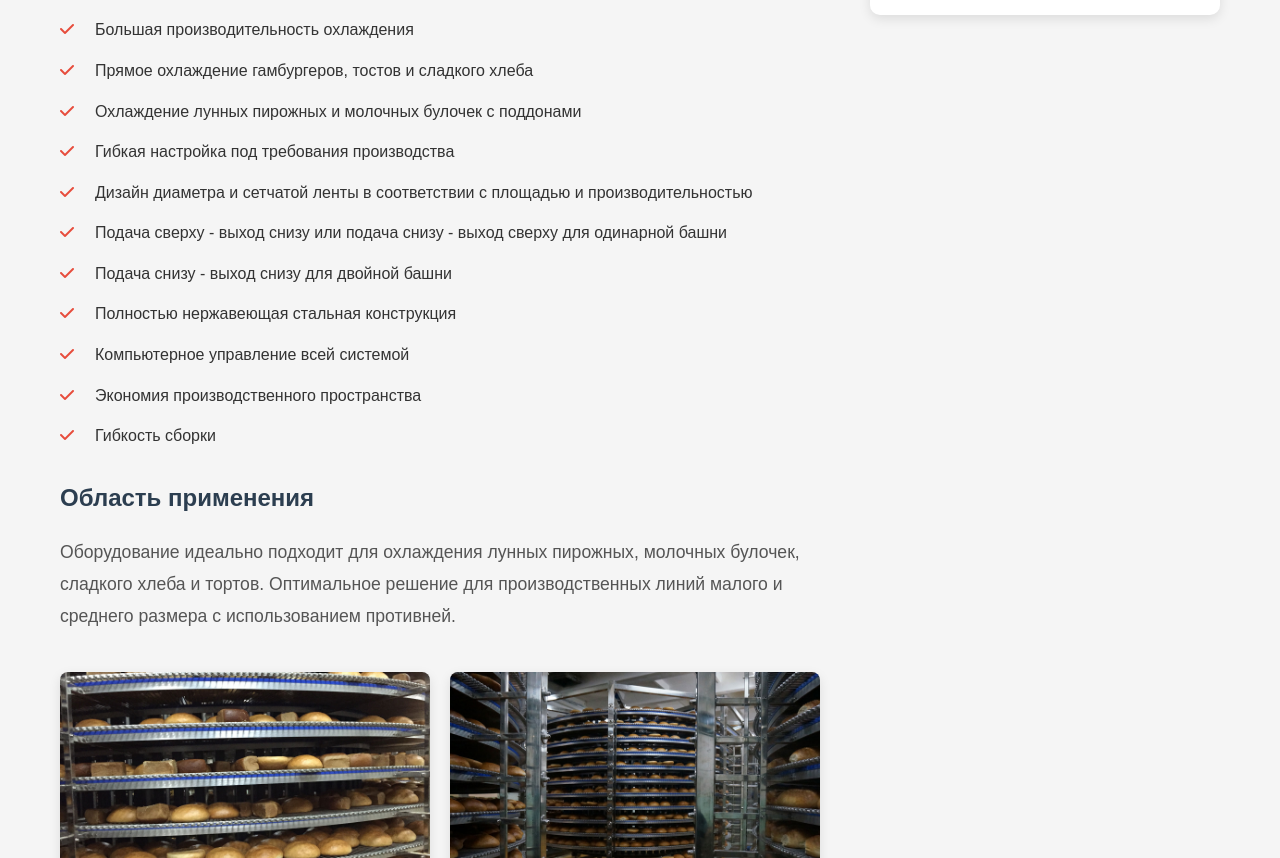
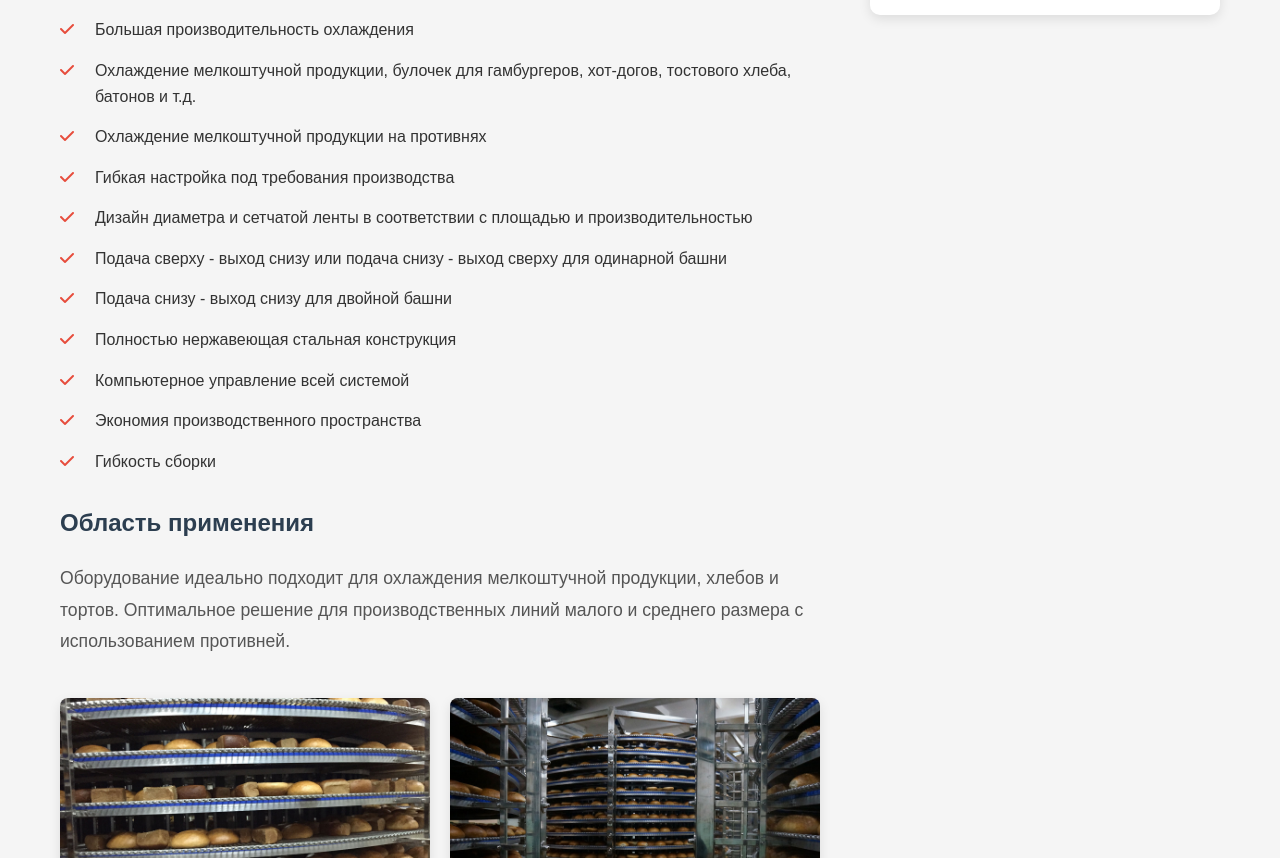
Before and after one commit to KarinaNull/BQF, a plain HTML site: page spiral-cooling-tower.html in a window 1280 px wide. Shown: the part 919-1777 px from the top of the page. Drawn offline with Linux system fonts and the light colour scheme.

Commit message:
коррекция блоков текста

```diff
--- a/spiral-cooling-tower.html
+++ b/spiral-cooling-tower.html
@@ -596,8 +596,9 @@
                 <h3 class="features-title">Основные особенности</h3>
                 <ul class="feature-list">
                     <li class="feature-item">Большая производительность охлаждения</li>
-                    <li class="feature-item">Прямое охлаждение гамбургеров, тостов и сладкого хлеба</li>
-                    <li class="feature-item">Охлаждение лунных пирожных и молочных булочек с поддонами</li>
+                    <li class="feature-item">Охлаждение мелкоштучной продукции, булочек для гамбургеров, хот-догов,
+                        тостового хлеба, батонов и т.д.</li>
+                    <li class="feature-item">Охлаждение мелкоштучной продукции на противнях</li>
                     <li class="feature-item">Гибкая настройка под требования производства</li>
                     <li class="feature-item">Дизайн диаметра и сетчатой ленты в соответствии с площадью и
                         производительностью</li>
@@ -612,9 +613,8 @@
 
                 <h3 class="features-title">Область применения</h3>
                 <p class="product-description">
-                    Оборудование идеально подходит для охлаждения лунных пирожных, молочных булочек, сладкого хлеба и
-                    тортов. Оптимальное решение для производственных линий малого и среднего размера с использованием
-                    противней.
+                    Оборудование идеально подходит для охлаждения мелкоштучной продукции, хлебов и тортов. Оптимальное
+                    решение для производственных линий малого и среднего размера с использованием противней.
                 </p>
 
                 <div class="gallery">
```
Also changed, not shown: product.html (+1 -1 lines), proofing-equipment.html (+2 -2 lines).
